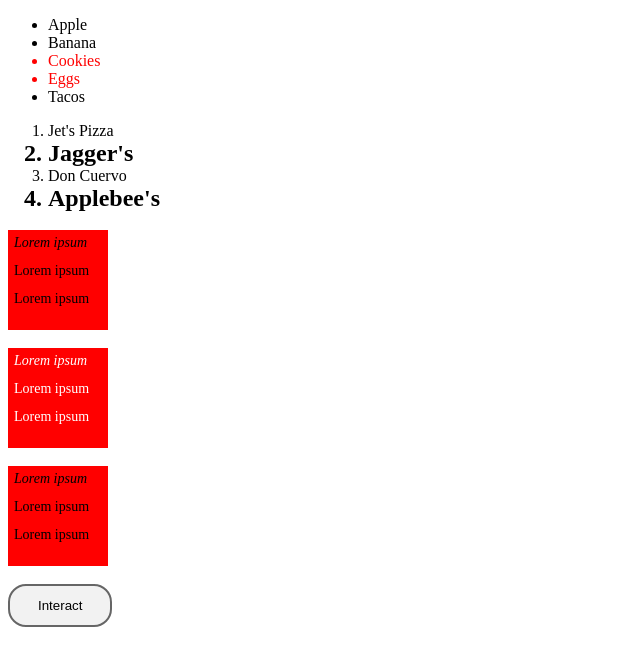
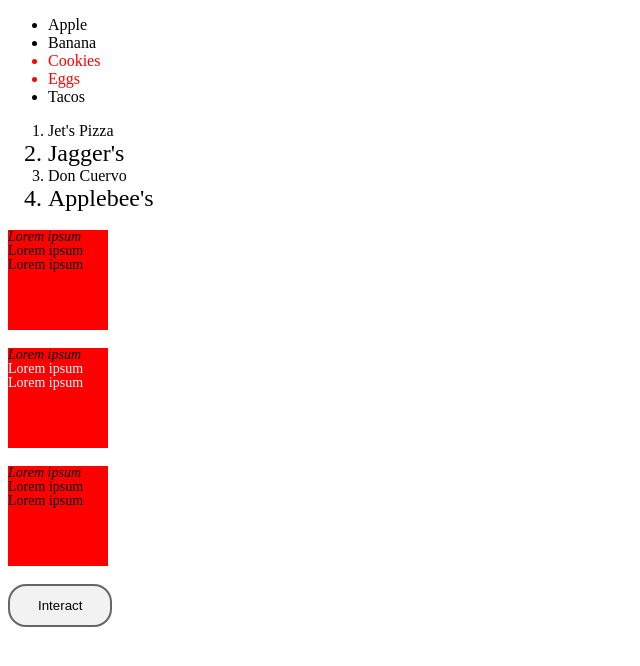
Before and after one commit to martinmw777/CSS-Advanced-Selectors, a plain HTML site: page index.html in a window 1280 px wide. Shown: the whole page, without its empty margins (0-640 px from the left). Drawn offline with Linux system fonts and the light colour scheme.

Commit message:
Update index.html

```diff
--- a/index.html
+++ b/index.html
@@ -18,26 +18,23 @@
     ol li:nth-child(2),
     ol li:nth-child(4) {
       font-size: 24px;
-      font-weight: 700;
+      font-weight: normal;
     }
 
     body > div {
       width: 100px;
       height: 100px;
       background: red;
-      padding: 6px;
+      padding: 0;
       box-sizing: border-box;
       margin: 18px 0;
     }
 
     body > div p {
-      margin: 0 0 14px 0;
+      margin: 0;
+      padding: 0;
       font-size: 14px;
       line-height: 1;
-    }
-
-    body > div p:last-child {
-      margin-bottom: 0;
     }
 
     body > div p:first-child {
@@ -46,6 +43,10 @@
 
     body > div:nth-of-type(2) p {
       color: white;
+    }
+
+    body > div:nth-of-type(2) p:first-child {
+      color: black;
     }
 
     button {
```
